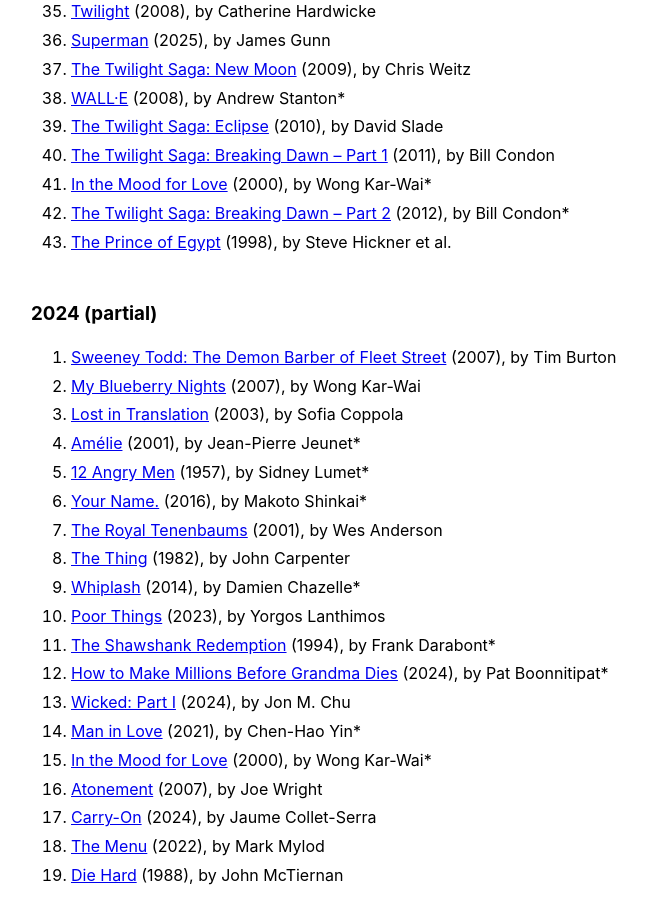
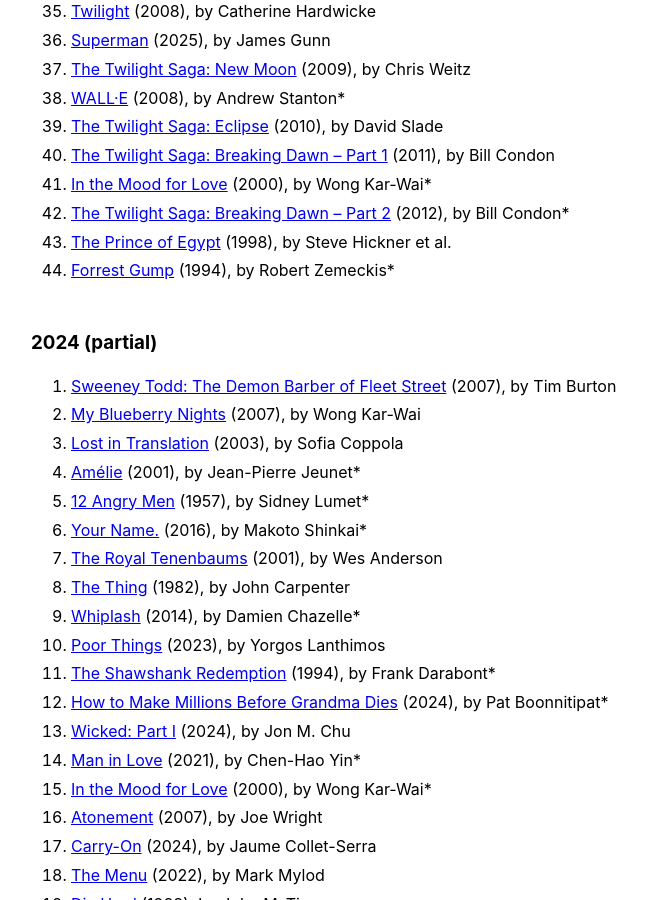
Before and after one commit to llucasly/llucasly.github.io, a Jekyll site: the page built from watching list.md, in a window 1280 px wide and 900 px high, scrolled down 1306 px. Shown: the whole window, without its empty margins (289-936 px from the left). Built offline with Jekyll 4.4.1, drawn with Linux system fonts in a browser that asks for light colours.

Commit message:
Added Movie

```diff
--- a/watching list.md
+++ b/watching list.md
@@ -51,6 +51,7 @@ Films I especially loved are marked with an astrisk (*).
 41. [In the Mood for Love](https://letterboxd.com/film/in-the-mood-for-love/) (2000), by Wong Kar-Wai*
 42. [The Twilight Saga: Breaking Dawn – Part 2](https://letterboxd.com/film/the-twilight-saga-breaking-dawn-part-2/) (2012), by Bill Condon*
 43. [The Prince of Egypt](https://letterboxd.com/film/the-prince-of-egypt/) (1998), by Steve Hickner et al.
+44. [Forrest Gump](https://letterboxd.com/film/forrest-gump/) (1994), by Robert Zemeckis*
 
 ### 2024 (partial)
 1. [Sweeney Todd: The Demon Barber of Fleet Street](https://letterboxd.com/film/sweeney-todd-the-demon-barber-of-fleet-street-2007/) (2007), by Tim Burton
```
